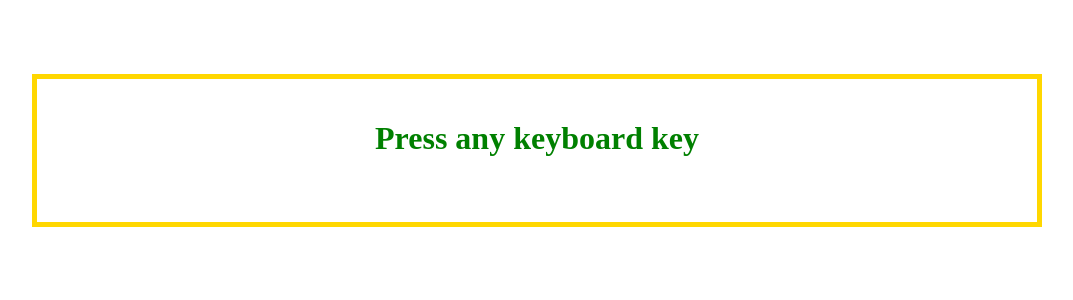
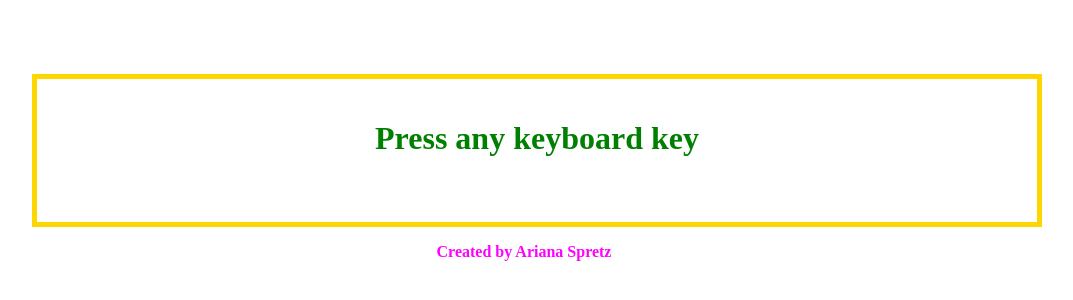
Before and after one commit to arispretz/Keyboard-Key, a plain HTML site: page index.html in a window 1280 px wide. Shown: the part 126-426 px from the top of the page, without its empty margins (116-1189 px from the left). Drawn offline with Linux system fonts and the light colour scheme.

Commit message:
Update index.html

```diff
--- a/index.html
+++ b/index.html
@@ -61,18 +61,28 @@ document.body.addEventListener('keydown', e => {
 title.style.display = 'none';
 keyPressed.textContent = 'You pressed: ';
 keyPressed.style.display = 'block';
+
 const keyText = document.createElement('span');
 keyText.textContent = e.key;
 keyText.style.fontSize = '42px';
-    keyText.style.color = 'purple'; // Color rojo para la tecla presionada
+keyText.style.color = 'purple';
 keyPressed.appendChild(keyText);
 
 codeToShow.textContent = e.keyCode;
-    codeToShow.style.display = 'block'; // Mostrar codeToShow
+codeToShow.style.display = 'block';
 });
+
+const footer = document.createElement('p');
+footer.textContent = 'Created by Ariana Spretz';
+footer.style.color = 'magenta';
+footer.style.textAlign = 'center';
+footer.style.fontWeight = 'bold';
+document.body.appendChild(footer);
+
 
 	</script>
 
 </body>
 
+
 </html>
```
Lines whose indentation alone changed are shown as unchanged.
